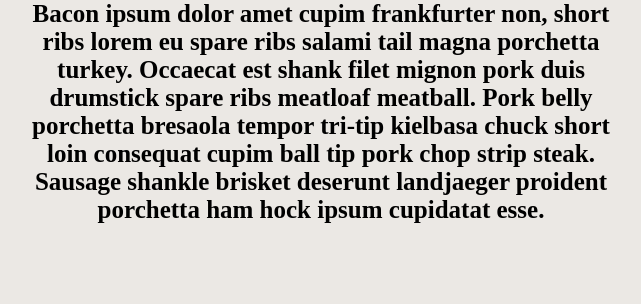
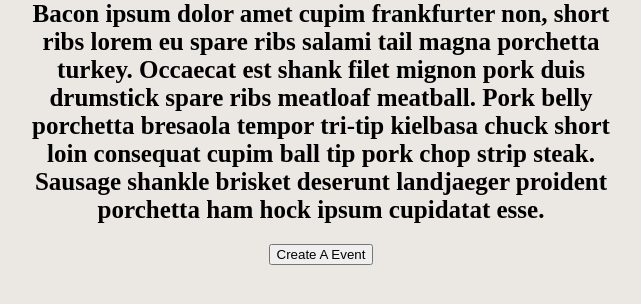
Before and after one commit to WesleyBrown792/471-Website, a PHP site: page / in a window 1280 px wide. Shown: the part 140-444 px from the top of the page, without its empty margins (319-960 px from the left). Run offline with PHP 8.4, Linux system fonts and the light colour scheme.

Commit message:
Update index.php

```diff
--- a/index.php
+++ b/index.php
@@ -13,6 +13,10 @@
         Bacon ipsum dolor amet cupim frankfurter non, short ribs lorem eu spare ribs salami tail magna porchetta turkey. Occaecat est shank filet mignon pork duis drumstick spare ribs meatloaf meatball. Pork belly porchetta bresaola tempor tri-tip kielbasa chuck short loin consequat cupim ball tip pork chop strip steak. Sausage shankle brisket deserunt landjaeger proident porchetta ham hock ipsum cupidatat esse.
         </p>
     </div>
+
+    <div id="homeButton">
+        <button type="button">Create A Event</button>
+    </div>
     <body>
 
 
```
